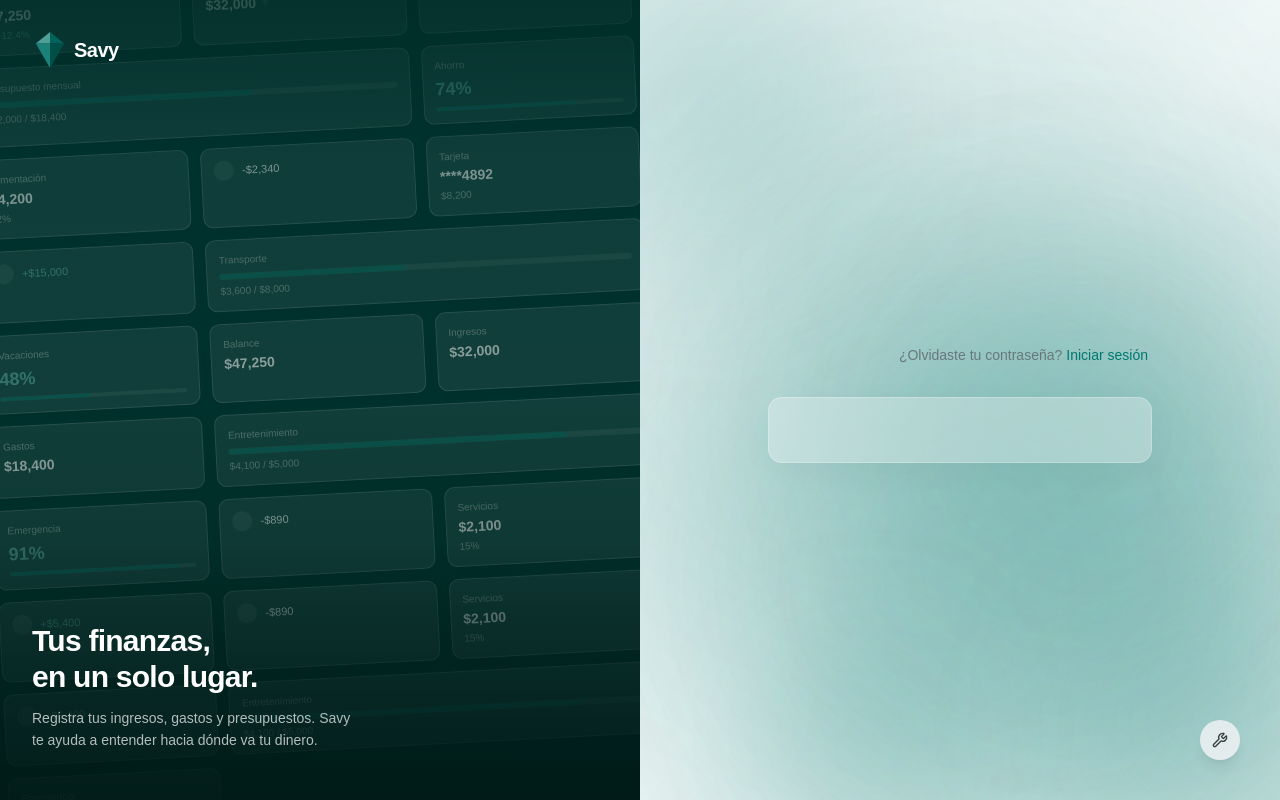
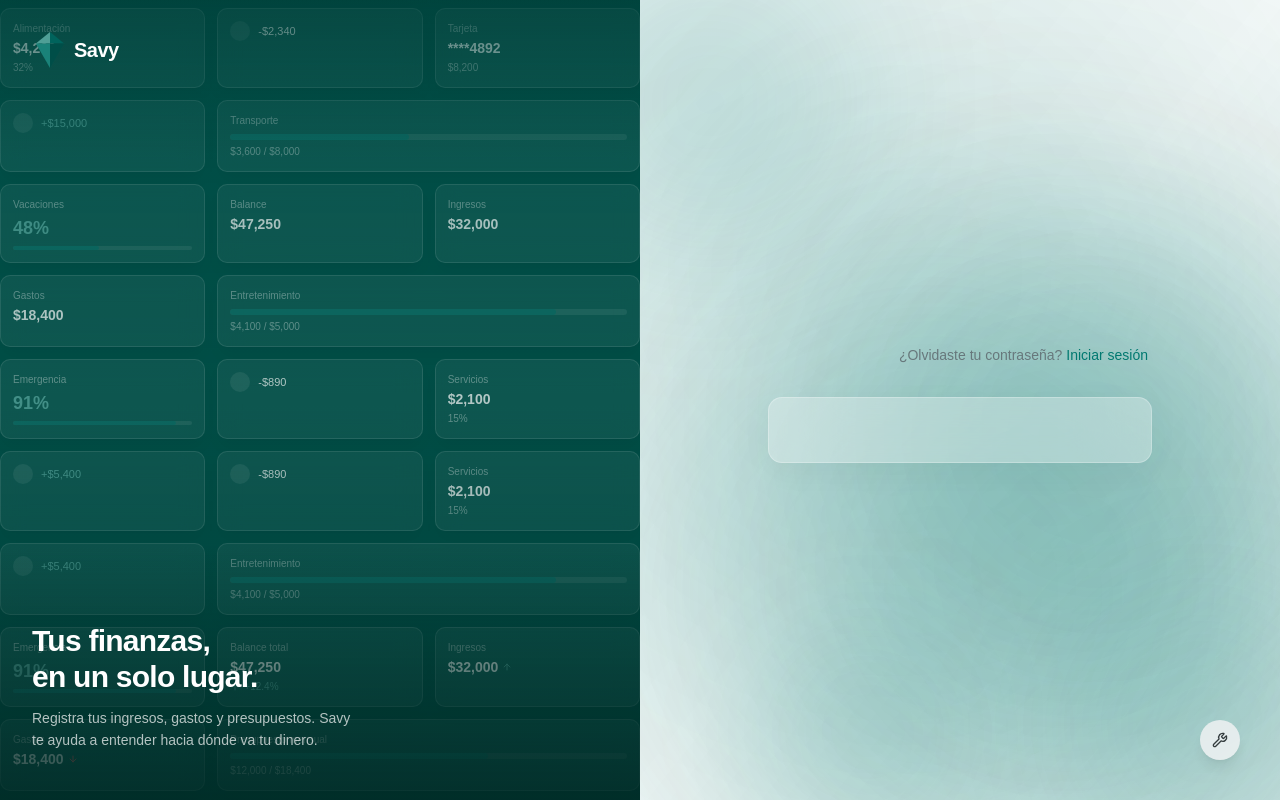
Before and after one commit to Ianbleake/savy-web, a React (Vite) app: page /auth in a window 1280 px wide. Built offline with nearby package versions, Linux system fonts and the light colour scheme; no server answers.

Commit message:
feat: mejorar el diseño del patrón de interfaz y la superposición de vidrio en AuthBranding

```diff
--- a/src/components/design-system/patterns/layouts/auth-layout/components/auth-branding/Components/ui-pattern/index.tsx
+++ b/src/components/design-system/patterns/layouts/auth-layout/components/auth-branding/Components/ui-pattern/index.tsx
@@ -1,13 +1,15 @@
 import { ArrowDown, ArrowUp } from "lucide-react";
 import type React from "react";
 
-const card = "rounded-lg border border-white/20 bg-white/[0.12] p-3 shadow-lg shadow-black/5";
+const card =
+	"rounded-lg border border-white/15 bg-white/[0.08] p-3 shadow-lg shadow-black/5 backdrop-blur-md";
 
+//TODO: Add charts
 export const UIPattern = (): React.ReactElement => {
 	return (
-		<div className="absolute inset-0 bg-[oklch(0.30_0.06_186)]">
-			<div className="absolute -inset-x-3 -inset-y-20 flex items-center justify-center">
-				<div className="grid w-185 -rotate-3 grid-cols-3 gap-3">
+		<div className="absolute inset-0 bg-[oklch(0.38_0.09_186)]">
+			<div className="absolute -inset-x-4 -inset-y-10 flex items-center justify-center">
+				<div className="grid w-full grid-cols-3 gap-3 px-4">
 					{/* Balance */}
 					<div className={card}>
 						<p className="text-[10px] text-white/50">Balance total</p>
@@ -195,6 +197,82 @@ export const UIPattern = (): React.ReactElement => {
 							<div className="h-full w-[91%] rounded-full bg-primary/60" />
 						</div>
 					</div>
+
+					{/* Balance */}
+					<div className={card}>
+						<p className="text-[10px] text-white/50">Balance total</p>
+						<p className="mt-0.5 text-sm font-bold text-white">$47,250</p>
+						<div className="mt-0.5 flex items-center gap-1 text-[10px] text-[oklch(0.70_0.08_186)]">
+							<ArrowUp className="size-2.5" />
+							<span>+12.4%</span>
+						</div>
+					</div>
+
+					{/* Income */}
+					<div className={card}>
+						<p className="text-[10px] text-white/50">Ingresos</p>
+						<div className="mt-0.5 flex items-center gap-1">
+							<p className="text-sm font-semibold text-white">$32,000</p>
+							<ArrowUp className="size-2.5 text-[oklch(0.70_0.08_186)]" />
+						</div>
+					</div>
+
+					{/* Expenses */}
+					<div className={card}>
+						<p className="text-[10px] text-white/50">Gastos</p>
+						<div className="mt-0.5 flex items-center gap-1">
+							<p className="text-sm font-semibold text-white">$18,400</p>
+							<ArrowDown className="size-2.5 text-red-400" />
+						</div>
+					</div>
+
+					{/* Budget bar */}
+					<div className={`${card} col-span-2`}>
+						<p className="text-[10px] text-white/50">Presupuesto mensual</p>
+						<div className="mt-1.5 h-1.5 w-full overflow-hidden rounded-full bg-white/10">
+							<div className="h-full w-[65%] rounded-full bg-primary/60" />
+						</div>
+						<p className="mt-1 text-[10px] text-white/50">$12,000 / $18,400</p>
+					</div>
+
+					{/* Savings goal */}
+					<div className={card}>
+						<p className="text-[10px] text-white/50">Ahorro</p>
+						<p className="mt-0.5 text-lg font-bold text-[oklch(0.70_0.08_186)]">74%</p>
+						<div className="mt-1 h-1 w-full overflow-hidden rounded-full bg-white/10">
+							<div className="h-full w-[74%] rounded-full bg-primary/60" />
+						</div>
+					</div>
+
+					{/* Category */}
+					<div className={card}>
+						<p className="text-[10px] text-white/50">Alimentación</p>
+						<p className="mt-0.5 text-sm font-semibold text-white">$4,200</p>
+						<p className="mt-0.5 text-[10px] text-white/50">32%</p>
+					</div>
+
+					{/* Transaction mini */}
+					<div className={card}>
+						<div className="flex items-center gap-2">
+							<div className="size-5 rounded-full bg-white/10" />
+							<p className="text-[11px] text-white">-$2,340</p>
+						</div>
+					</div>
+
+					{/* Credit card */}
+					<div className={card}>
+						<p className="text-[10px] text-white/50">Tarjeta</p>
+						<p className="mt-0.5 text-sm font-semibold text-white">****4892</p>
+						<p className="mt-0.5 text-[10px] text-white/50">$8,200</p>
+					</div>
+
+					{/* Transfer */}
+					<div className={card}>
+						<div className="flex items-center gap-2">
+							<div className="size-5 rounded-full bg-white/10" />
+							<p className="text-[11px] text-[oklch(0.70_0.08_186)]">+$15,000</p>
+						</div>
+					</div>
 				</div>
 			</div>
 		</div>
--- a/src/components/design-system/patterns/layouts/auth-layout/components/auth-branding/index.tsx
+++ b/src/components/design-system/patterns/layouts/auth-layout/components/auth-branding/index.tsx
@@ -10,13 +10,13 @@ export const AuthBranding = (): React.ReactElement => {
 				<UIPattern />
 			</div>
 
-			{/* Layer 2: Glass overlay */}
-			<div className="absolute inset-0 bg-[oklch(0.25_0.06_186/0.45)]" />
-			<div className="absolute inset-0 bg-gradient-to-b from-[oklch(0.30_0.06_186/0.20)] via-transparent to-[oklch(0.18_0.05_186/0.40)]" />
+			{/* Layer 2: Glass overlay — lighter to let the teal shine through */}
+			<div className="absolute inset-0 bg-[oklch(0.35_0.08_186/0.30)]" />
+			<div className="absolute inset-0 bg-gradient-to-b from-[oklch(0.40_0.08_186/0.15)] via-transparent to-[oklch(0.25_0.06_186/0.30)]" />
 
-			{/* Layer 2b: Gradient vignettes — focal zones for foreground content */}
-			<div className="absolute inset-x-0 top-0 h-40 bg-gradient-to-b from-[oklch(0.25_0.06_186/0.60)] to-transparent" />
-			<div className="absolute inset-x-0 bottom-0 h-64 bg-gradient-to-t from-[oklch(0.18_0.05_186/0.80)] to-transparent" />
+			{/* Layer 2b: Gradient vignettes — softer for brighter feel */}
+			<div className="absolute inset-x-0 top-0 h-40 bg-gradient-to-b from-[oklch(0.30_0.07_186/0.45)] to-transparent" />
+			<div className="absolute inset-x-0 bottom-0 h-64 bg-gradient-to-t from-[oklch(0.22_0.06_186/0.65)] to-transparent" />
 
 			{/* Layer 3: Foreground content */}
 			<div className="relative z-10 flex h-full flex-col justify-between p-8 pb-12">
```
